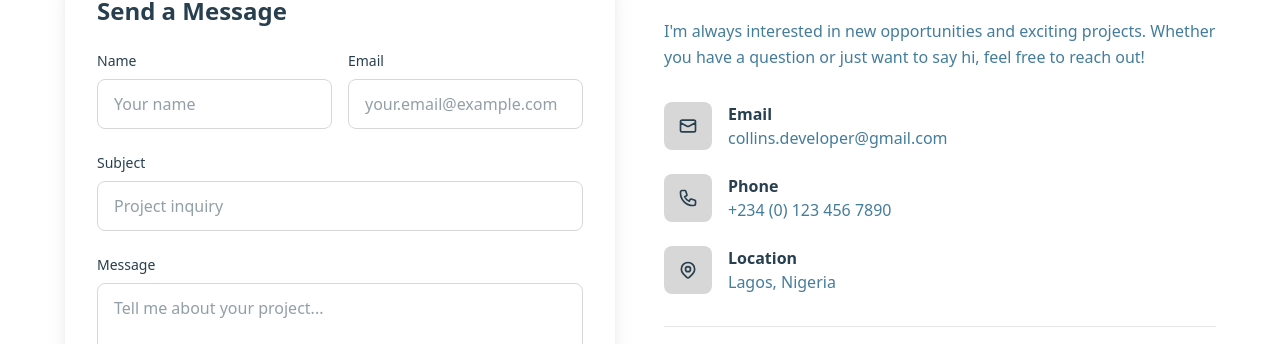
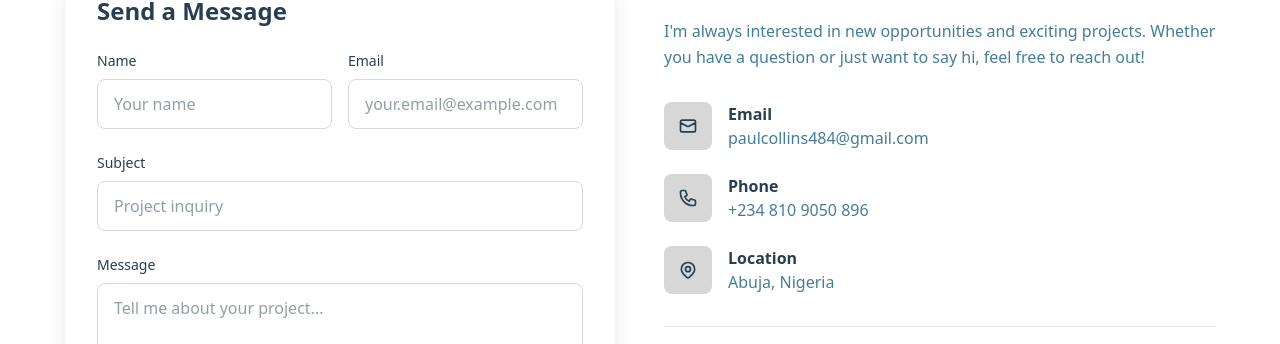
Before and after one commit to PCollinx/portfolio, a Next.js app: page / in a window 1280 px wide. Shown: the part 6439-6783 px from the top of the page. Built offline with nearby package versions, Linux system fonts and the light colour scheme.

Commit message:
improved overall

```diff
--- a/components/layout/MobileBottomNav.tsx
+++ b/components/layout/MobileBottomNav.tsx
@@ -56,6 +56,26 @@ export function MobileBottomNav() {
         ),
       },
       {
+        id: "projects",
+        label: "Projects",
+        href: "#projects",
+        icon: (
+          <svg
+            className="w-full h-full"
+            fill="none"
+            stroke="currentColor"
+            viewBox="0 0 24 24"
+          >
+            <path
+              strokeLinecap="round"
+              strokeLinejoin="round"
+              strokeWidth={2}
+              d="M19 11H5m14 0a2 2 0 012 2v6a2 2 0 01-2 2H5a2 2 0 01-2-2v-6a2 2 0 012-2m14 0V9a2 2 0 00-2-2M5 11V9a2 2 0 012-2m0 0V5a2 2 0 012-2h6a2 2 0 012 2v2M7 7h10"
+            />
+          </svg>
+        ),
+      },
+      {
         id: "experience",
         label: "Experience",
         href: "#experience",
@@ -76,26 +96,6 @@ export function MobileBottomNav() {
         ),
       },
 
-      {
-        id: "projects",
-        label: "Projects",
-        href: "#projects",
-        icon: (
-          <svg
-            className="w-full h-full"
-            fill="none"
-            stroke="currentColor"
-            viewBox="0 0 24 24"
-          >
-            <path
-              strokeLinecap="round"
-              strokeLinejoin="round"
-              strokeWidth={2}
-              d="M19 11H5m14 0a2 2 0 012 2v6a2 2 0 01-2 2H5a2 2 0 01-2-2v-6a2 2 0 012-2m14 0V9a2 2 0 00-2-2M5 11V9a2 2 0 012-2m0 0V5a2 2 0 012-2h6a2 2 0 012 2v2M7 7h10"
-            />
-          </svg>
-        ),
-      },
       {
         id: "contact",
         label: "Contact",
--- a/components/sections/Contact.tsx
+++ b/components/sections/Contact.tsx
@@ -82,7 +82,7 @@ export function Contact() {
         </svg>
       ),
       title: "Email",
-      value: "collins.developer@gmail.com",
+      value: "paulcollins484@gmail.com",
     },
     {
       icon: (
@@ -101,7 +101,7 @@ export function Contact() {
         </svg>
       ),
       title: "Phone",
-      value: "+234 (0) 123 456 7890",
+      value: "+234 810 9050 896",
     },
     {
       icon: (
@@ -126,7 +126,7 @@ export function Contact() {
         </svg>
       ),
       title: "Location",
-      value: "Lagos, Nigeria",
+      value: "Abuja, Nigeria",
     },
   ];
 
```
